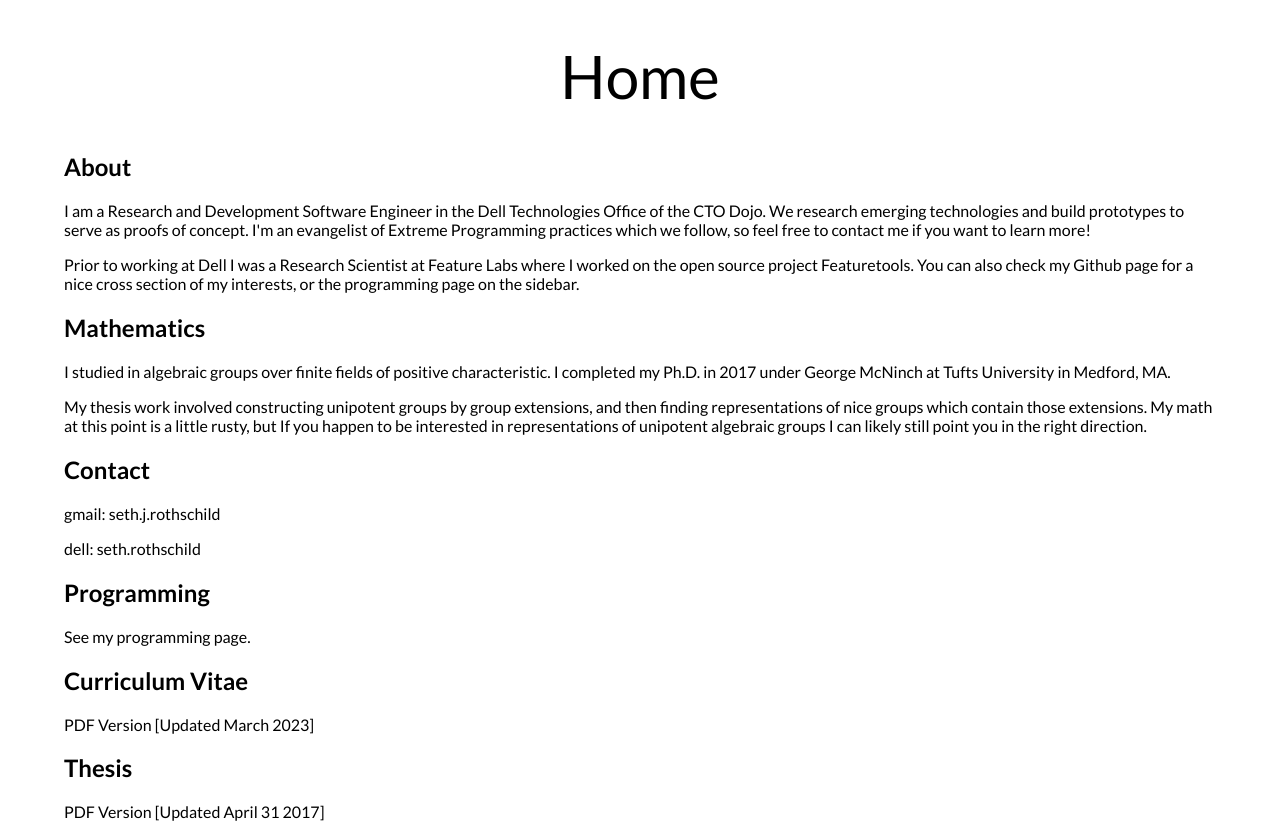
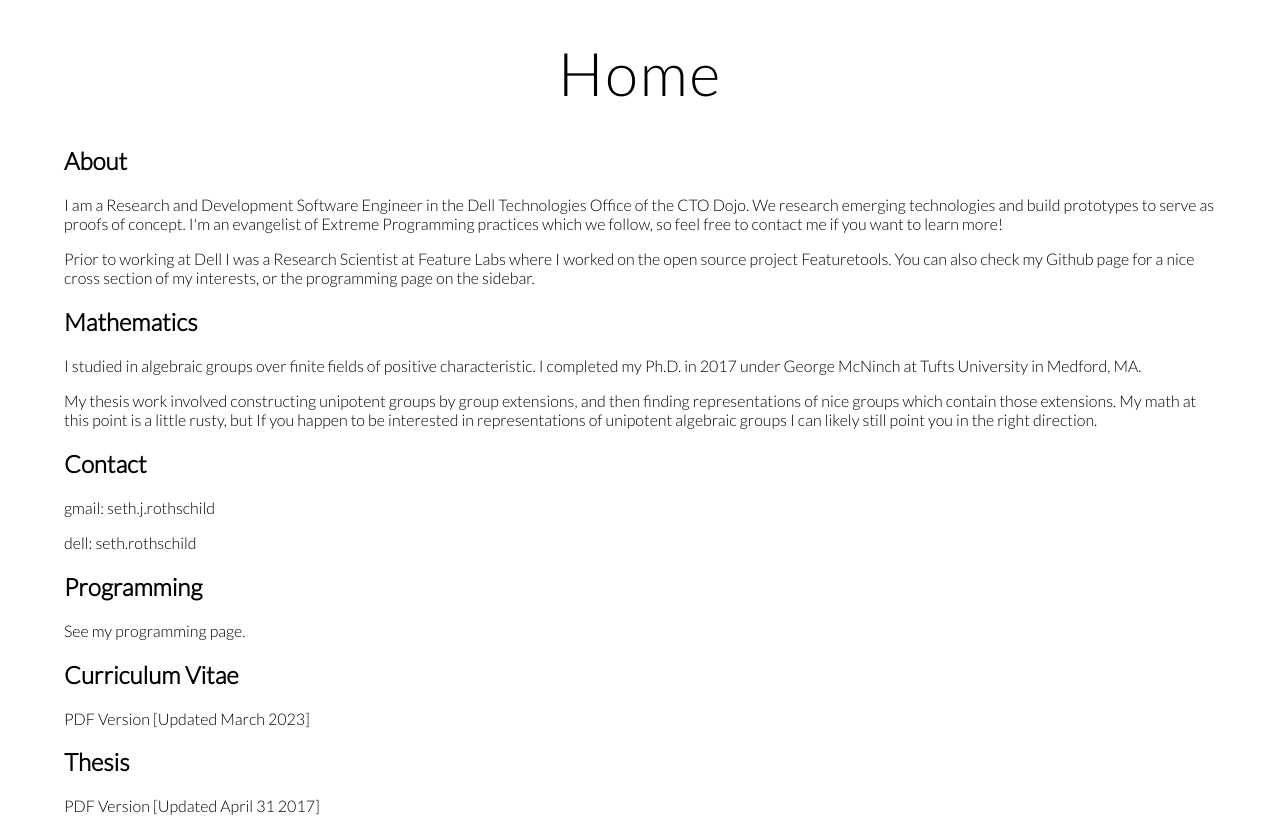
Before and after one commit to Seth-Rothschild/sethjrothschild.com, a SvelteKit app: page / in a window 1280 px wide. Built offline with nearby package versions, Linux system fonts and the light colour scheme.

Commit message:
Fix font weight by changing link rel (closes #10)

```diff
--- a/src/routes/+page.svelte
+++ b/src/routes/+page.svelte
@@ -1,6 +1,6 @@
 <head>
 	<link
-		href="http://fonts.googleapis.com/css?family=Lato:400,700"
+		href="http://fonts.googleapis.com/css?family=Lato:300,300"
 		rel="stylesheet"
 		type="text/css"
 	/>
@@ -47,11 +47,13 @@
 
 <style>
 	body {
-		font-family: 'Lato';
+		font-family: Lato, sans-serif;
+        font-weight: 300;
 	}
 	h1 {
 		font-size: 45pt;
-		line-height: 1.2;
+		line-height: 1.1;
+        letter-spacing: 2px;
 		font-weight: 300;
 		text-align: center;
 	}
```
